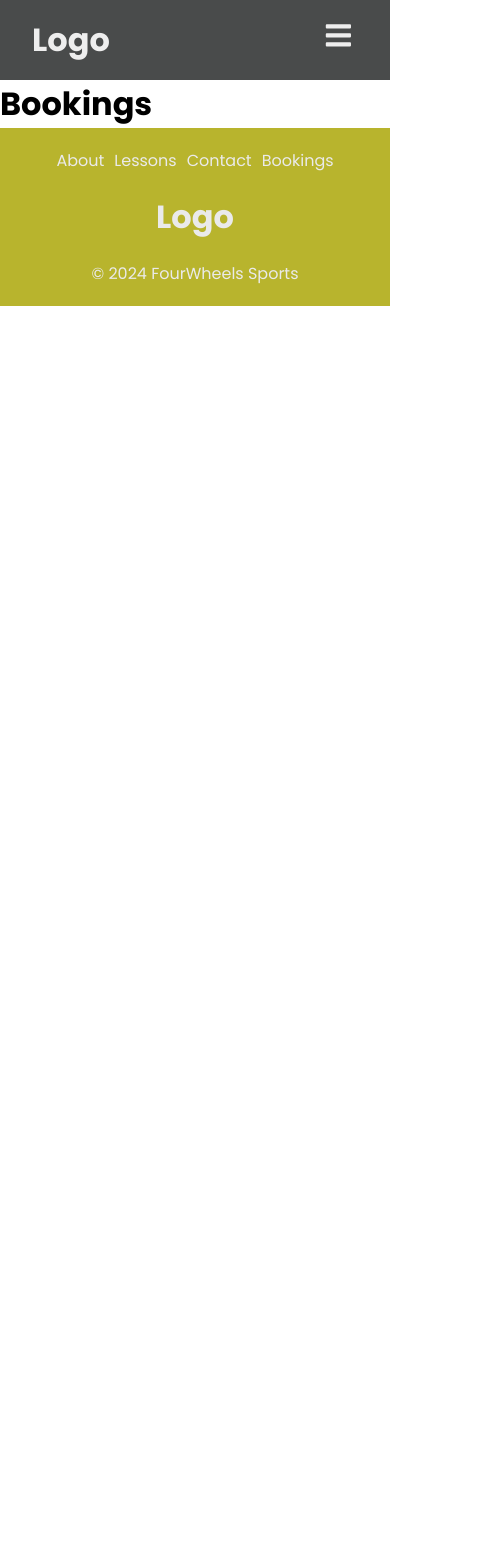
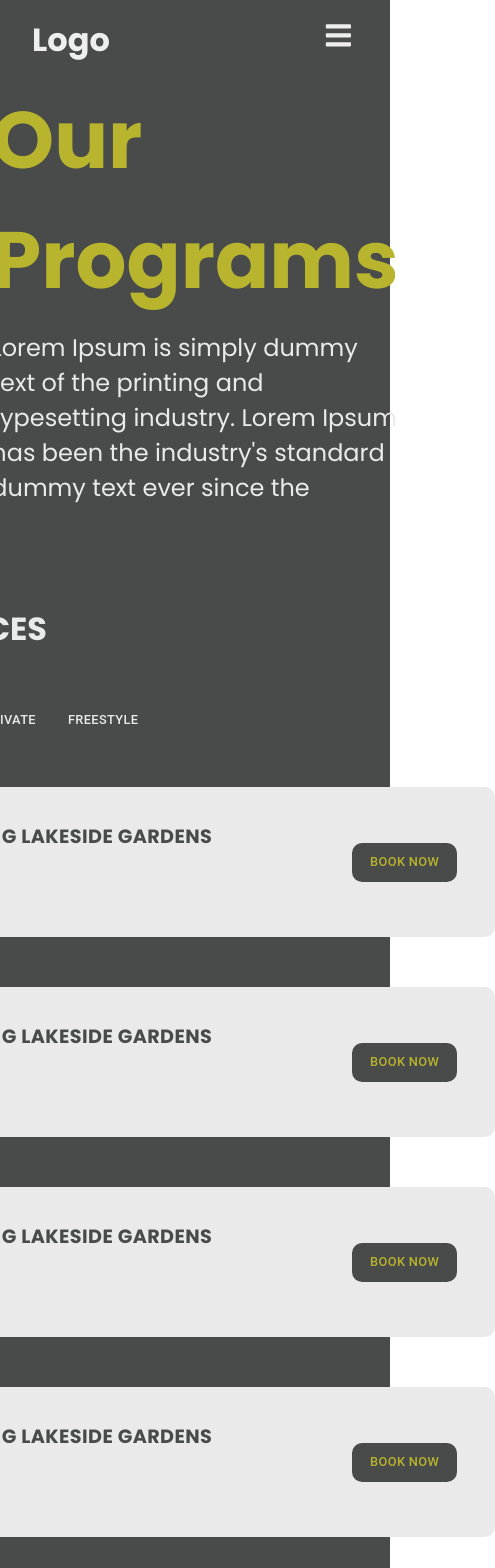
Before and after one commit to garytann/four-wheels-app-react, a React (Create React App) app in the folder my-app/: page /bookings in a window 390 px wide. Shown: the top 1568 px of the page, 495 px wide, since content can reach past the window. Before the commit the page ends 844 px from the top, so only its background shows below. Built offline with nearby package versions, Linux system fonts and the light colour scheme.

Commit message:
added services section with dynamic list of cards button styled and adjust to mobile responsive

```diff
--- /dev/null
+++ b/my-app/src/Styles/booking.module.css
@@ -0,0 +1,32 @@
+.container{
+    display: flex;
+    flex-direction: column;
+    align-items: center;
+    min-height: 100vh;
+    gap: 100px;
+    background-color: var(--mainColor);
+}
+
+.text{
+    display:flex;
+    flex-direction: column;
+    gap: 10px;
+    max-width: 500px;
+}
+
+.headers{
+    font-size: 5rem;
+    color: var(--goldColor);
+    font-weight: 600;
+}
+
+.serviceHeader{
+    font-size:2rem;
+    color: var(--secondaryColor);
+    font-weight: 600;
+}
+
+.desc{
+    font-size: 1.5rem;
+    color: var(--secondaryColor);
+}
--- /dev/null
+++ b/my-app/src/Styles/services.module.css
@@ -0,0 +1,68 @@
+@keyframes shuffleAnimation {
+    0% {
+        opacity: 0;
+        transform: translateY(20px);
+    }
+    100% {
+        opacity: 1;
+        transform: translateY(0);
+    }
+}
+
+.serviceContainer{
+    display: flex;
+    flex-direction: column;
+    gap:50px;
+    justify-content: flex-start; /* Align content to the top */
+    flex-wrap: wrap; /* Allow the container to wrap items */
+    padding-bottom: 50px;
+}
+
+.headers{
+    font-size: 2rem;
+    color: var(--secondaryColor);
+    font-weight: 600;
+    text-align:left;
+}
+
+.cardsList{
+    height: 200px;
+    width: 900px;
+    background-color: var(--secondaryColor);
+    border-radius: 10px;
+    /*flex: 1 1 auto; !* Allow the box to grow and shrink *!*/
+    /*margin: 10px; !* Add some space around each card *!*/
+    box-sizing: border-box; /* Include padding and border in the element's total width and height */
+    animation: shuffleAnimation 0.5s ease-out forwards;
+}
+
+.cardContainer{
+    width:100%;
+    height:100%;
+    display: flex;
+    gap: 10px;
+    flex-direction: row;
+    justify-content: space-between;
+    align-items: center;
+    padding:30px;
+
+}
+
+.cardText{
+    font-size: 0.8rem;
+    color: var(--mainColor);
+    align-items: flex-start;
+    text-align:left;
+}
+
+@media (max-width: 768px) {
+    .cardsList{
+        width: 600px;
+        height: 150px;
+    }
+
+    .cardText{
+        font-size: 0.6rem;
+    }
+
+}
--- /dev/null
+++ b/my-app/src/components/Services.js
@@ -0,0 +1,96 @@
+import styles from '../Styles/services.module.css';
+import React, {useState} from "react";
+import Button from '@mui/material/Button';
+import Stack from '@mui/material/Stack';
+import { styled} from '@mui/material/styles';
+import useMediaQuery from "@mui/material/useMediaQuery";
+
+
+function Services(props){
+
+    const isMobile = useMediaQuery('(max-width:768px)');
+
+    const [selected, setSelected] = useState("GROUP"); // Default selection
+
+    // Function to handle click events
+    const handleClick = (service) => {
+        setSelected(service);
+    };
+
+    const ServiceButton = styled(Button)(({ theme, isSelected }) => ({
+        color: '#EAEAEA',
+        fontSize: isMobile ? '0.8rem' : '1.4rem',
+        transition: "background-color 0.3s ease",
+        borderRadius: isSelected ? "10px" : "1px",
+        backgroundColor: isSelected ? "#B8B42D" : "inherit",
+        '&:hover': {
+            backgroundColor: isSelected ? "#B8B42D" : "inherit",
+        },
+    }));
+
+    const CardButton = styled(Button)(({ theme }) => ({
+        backgroundColor: "#transparent",
+        width: "100%",
+        height: "100%",
+    }));
+
+    const CardSmallButton = styled(Button)(({ theme }) => ({
+        backgroundColor: "#494b4b",
+        width: "20%",
+        height: "50%",
+        borderRadius: "10px",
+        color: "#B8B42D",
+        fontSize: isMobile ? '0.8rem' : '1rem',
+        '&:hover': {
+            backgroundColor: '#494b4b',
+            borderColor: '#494b4b',
+            boxShadow: 'none',
+        },
+    }));
+
+    // Determine which data to use based on the selected state
+    let dataToDisplay;
+    if (selected === "PRIVATE") {
+        dataToDisplay = props.pteData;
+    } else if (selected === "FREESTYLE") {
+        dataToDisplay = props.fsData;
+    } else {
+        dataToDisplay = props.groupData;
+    }
+
+    return(
+        <div className={styles.serviceContainer}>
+            <h2 className={styles.headers}>SERVICES</h2>
+            <Stack direction="row" spacing={2}>
+                <ServiceButton isSelected={selected === "GROUP"} onClick={() => handleClick("GROUP")}>
+                    GROUP
+                </ServiceButton>
+                <ServiceButton isSelected={selected === "PRIVATE"} onClick={() => handleClick("PRIVATE")}>
+                    PRIVATE
+                </ServiceButton>
+                <ServiceButton isSelected={selected === "FREESTYLE"} onClick={() => handleClick("FREESTYLE")}>
+                    FREESTYLE
+                </ServiceButton>
+            </Stack>
+
+            {dataToDisplay.map((item, index) => (
+                <div className={styles.cardsList} key={`${selected}-${index}`}>
+                    <CardButton>
+                        <div className={styles.cardContainer}>
+                            <div className={styles.cardText}>
+                                <h1>{item.location}</h1>
+                                <p>{item.timing}</p>
+                                <p>{item.schedule}</p>
+                                <span>{item.date}</span>
+                            </div>
+                            <CardSmallButton>Book Now</CardSmallButton>
+                        </div>
+                    </CardButton>
+                </div>
+            ))}
+
+        </div>
+    );
+}
+
+export default Services;
--- a/my-app/src/pages/Bookings.js
+++ b/my-app/src/pages/Bookings.js
@@ -1,8 +1,91 @@
+import styles from "../Styles/booking.module.css"
+import React from 'react';
+import Services from "../components/Services"
+
+
 function Bookings (){
+
+    const fsData = [
+        {
+            location: "Jurong Lakeside Gardens",
+            timing: "0800 - 0900",
+            schedule: "1hr",
+            date: "01 June 2024"
+        },
+        {
+            location: "Jurong Lakeside Gardens",
+            timing: "0800 - 0900",
+            schedule: "1hr",
+            date: "01 June 2024"
+        }
+    ]
+    const pteData = [
+        {
+            location: "Jurong Lakeside Gardens",
+            timing: "0800 - 0900",
+            schedule: "1hr",
+            date: "01 June 2024"
+        }
+    ]
+    const groupData = [
+        {
+            location: "Jurong Lakeside Gardens",
+            timing: "0800 - 0900",
+            schedule: "1hr",
+            date: "01 June 2024"
+        },
+
+        {
+            location: "Jurong Lakeside Gardens",
+            timing: "0800 - 0900",
+            schedule: "1hr",
+            date: "01 June 2024"
+        },
+
+        {
+            location: "Jurong Lakeside Gardens",
+            timing: "0800 - 0900",
+            schedule: "1hr",
+            date: "01 June 2024"
+        },
+
+        {
+            location: "Jurong Lakeside Gardens",
+            timing: "0800 - 0900",
+            schedule: "1hr",
+            date: "01 June 2024"
+        },
+        {
+            location: "Jurong Lakeside Gardens",
+            timing: "0800 - 0900",
+            schedule: "1hr",
+            date: "01 June 2024"
+        },
+        {
+            location: "Jurong Lakeside Gardens",
+            timing: "0800 - 0900",
+            schedule: "1hr",
+            date: "01 June 2024"
+        }
+
+    ]
     return (
-        <div>
-            <h1>Bookings</h1>
+        <div className={styles.container}>
+            <div className={styles.text}>
+                <h1 className={styles.headers}>Our Programs</h1>
+                <p className={styles.desc}>Lorem Ipsum is simply dummy text of the printing and typesetting
+                    industry. Lorem Ipsum has been the industry's standard dummy text ever since the</p>
+            </div>
+            <React.Fragment>
+                <Services
+                    groupData = {groupData}
+                    pteData = {pteData}
+                    fsData ={fsData}
+                />
+            </React.Fragment>
         </div>
+
+
     )
 }
 
```
